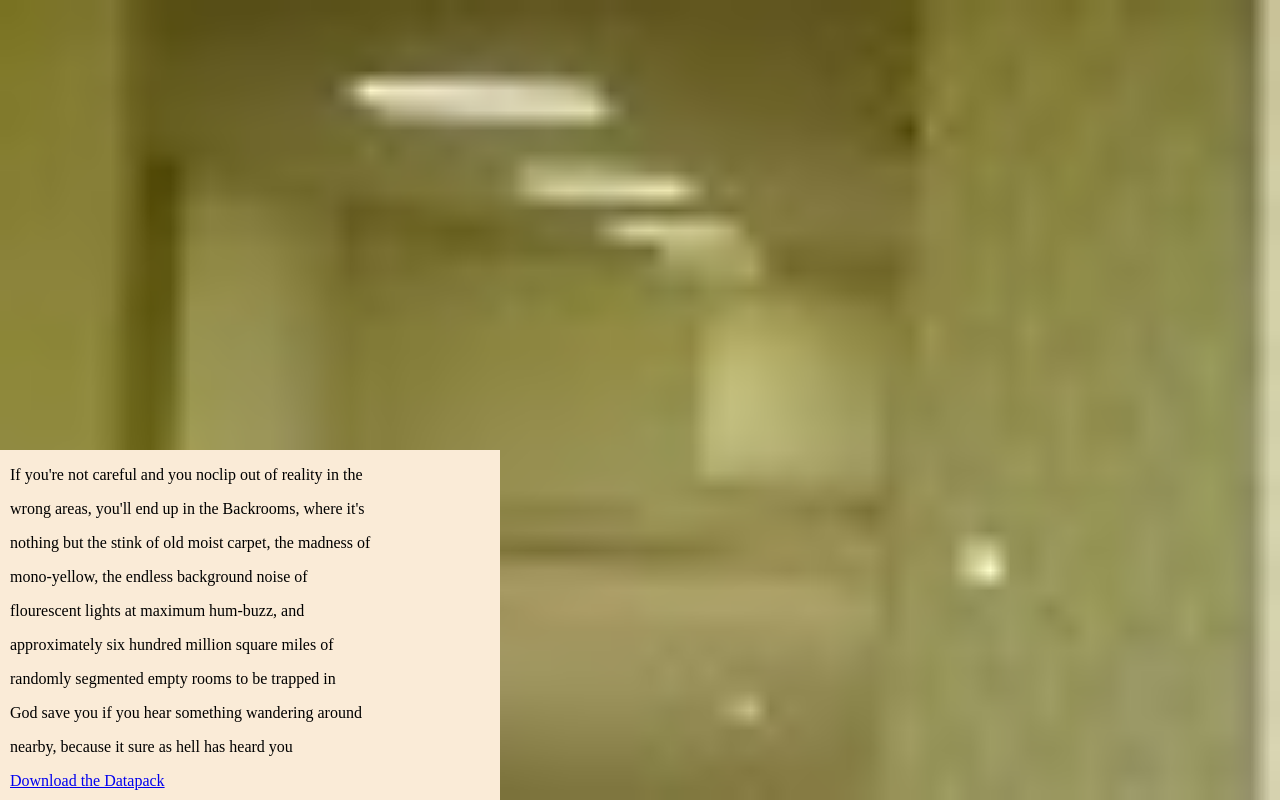
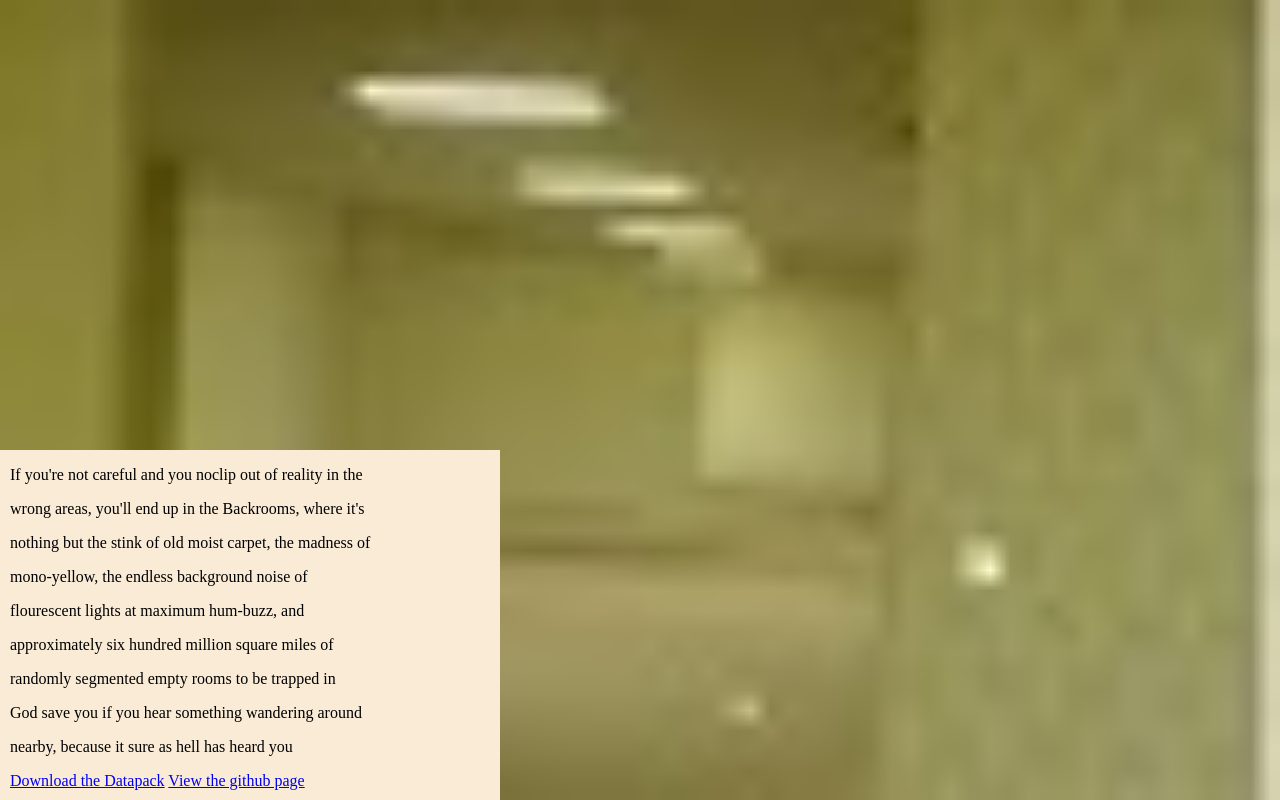
Before and after one commit to JacktheGeat/Backrooms, a plain HTML site: page index.html in a window 1280 px wide. Drawn offline with Linux system fonts and the light colour scheme.

Commit message:
updated the webpage

```diff
--- a/index.html
+++ b/index.html
@@ -16,6 +16,7 @@
                 <p>God save you if you hear something wandering around</p>
                 <p>nearby, because it sure as hell has heard you</p>
                 <a href="https://github.com/JacktheGeat/Backrooms/archive/refs/heads/main.zip">Download the Datapack</a>
+                <a href="https://github.com/JacktheGeat/Backrooms/">View the github page</a>
             </div>
             </div>
     </body>
```
